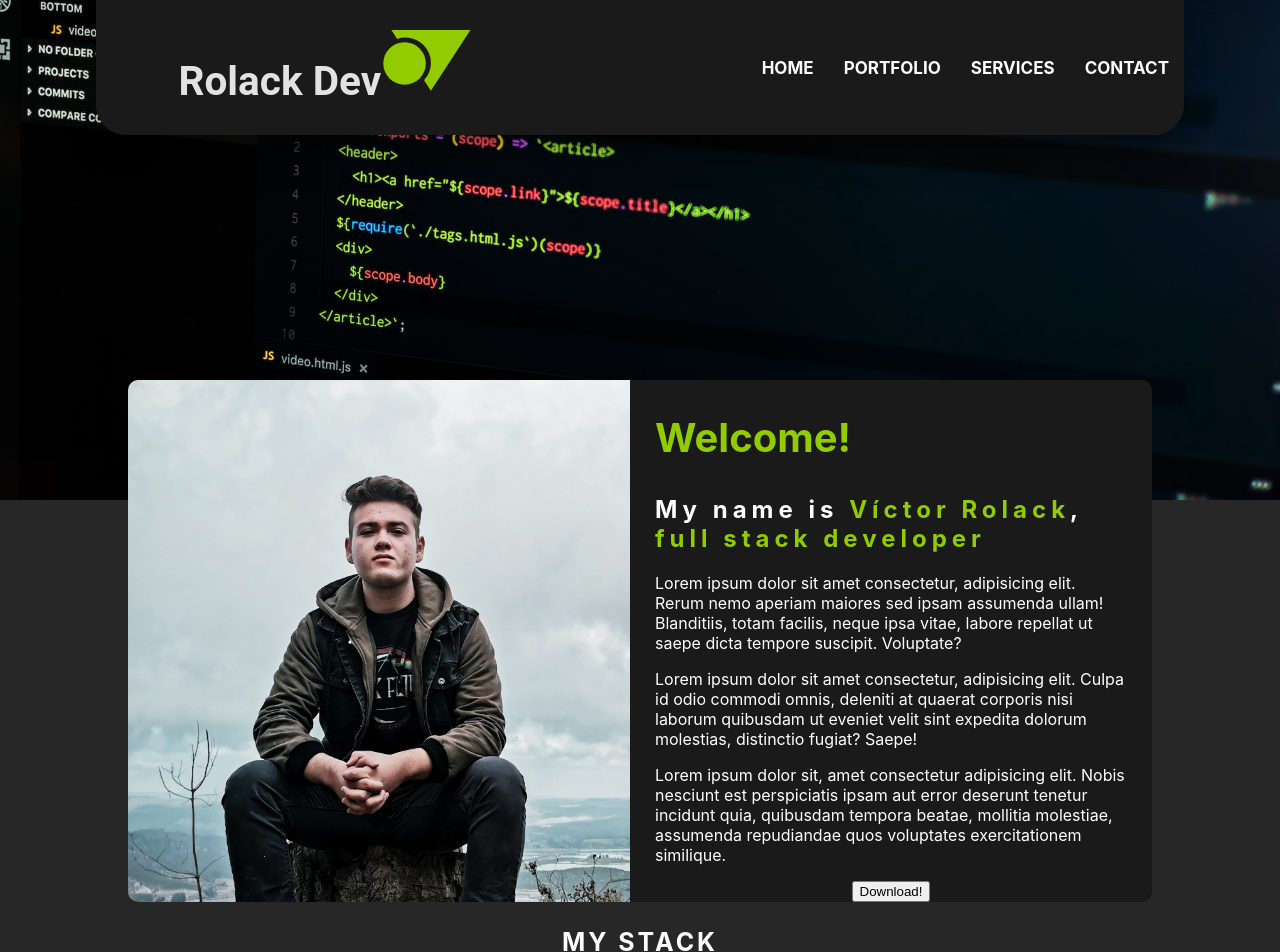
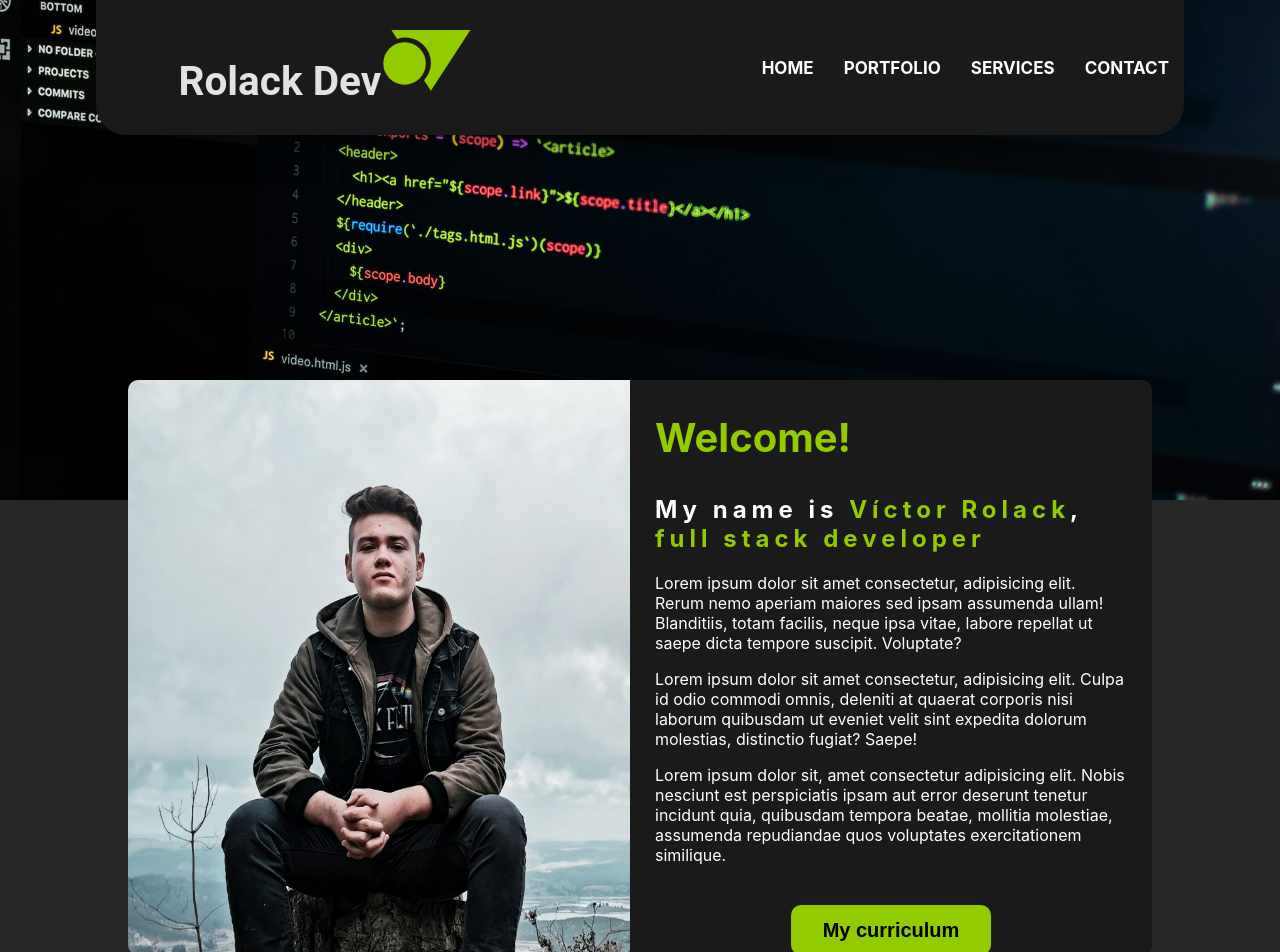
Before and after one commit to vcrolack/rolack-dev, a React (Create React App) app: page / in a window 1280 px wide. Shown: the top 952 px of the page. Built offline with nearby package versions, Linux system fonts and the light colour scheme.

Commit message:
button to download my curriculum finished

```diff
--- a/src/components/Home.js
+++ b/src/components/Home.js
@@ -47,8 +47,8 @@ export const Home = () => {
                 <p>Lorem ipsum dolor sit amet consectetur, adipisicing elit. Rerum nemo aperiam maiores sed ipsam assumenda ullam! Blanditiis, totam facilis, neque ipsa vitae, labore repellat ut saepe dicta tempore suscipit. Voluptate?</p>
                 <p>Lorem ipsum dolor sit amet consectetur, adipisicing elit. Culpa id odio commodi omnis, deleniti at quaerat corporis nisi laborum quibusdam ut eveniet velit sint expedita dolorum molestias, distinctio fugiat? Saepe!</p>
                 <p>Lorem ipsum dolor sit, amet consectetur adipisicing elit. Nobis nesciunt est perspiciatis ipsam aut error deserunt tenetur incidunt quia, quibusdam tempora beatae, mollitia molestiae, assumenda repudiandae quos voluptates exercitationem similique.</p>
-                <div className="btn-container">
-                  <button onClick={ () => handleDownload('http://localhost:3000/curriculum.pdf', 'curriculum.pdf')}>Download!</button>
+                <div className="btn-curriculum">
+                  <button className='btn' onClick={ () => handleDownload('http://localhost:3000/curriculum.pdf', 'curriculum.pdf')}>My curriculum</button>
                 </div>
               </div>
             </div>
--- a/src/index.css
+++ b/src/index.css
@@ -175,7 +175,12 @@ strong {
   padding-right: 15px;
   padding-left: 15px;
 }
-
+.btn-curriculum {
+  width: 100%;
+  margin-top: 40px;
+  display: flex;
+  justify-content: center;
+}
 #my-stack {
   margin-bottom: 50px;
   display: flex;
```
